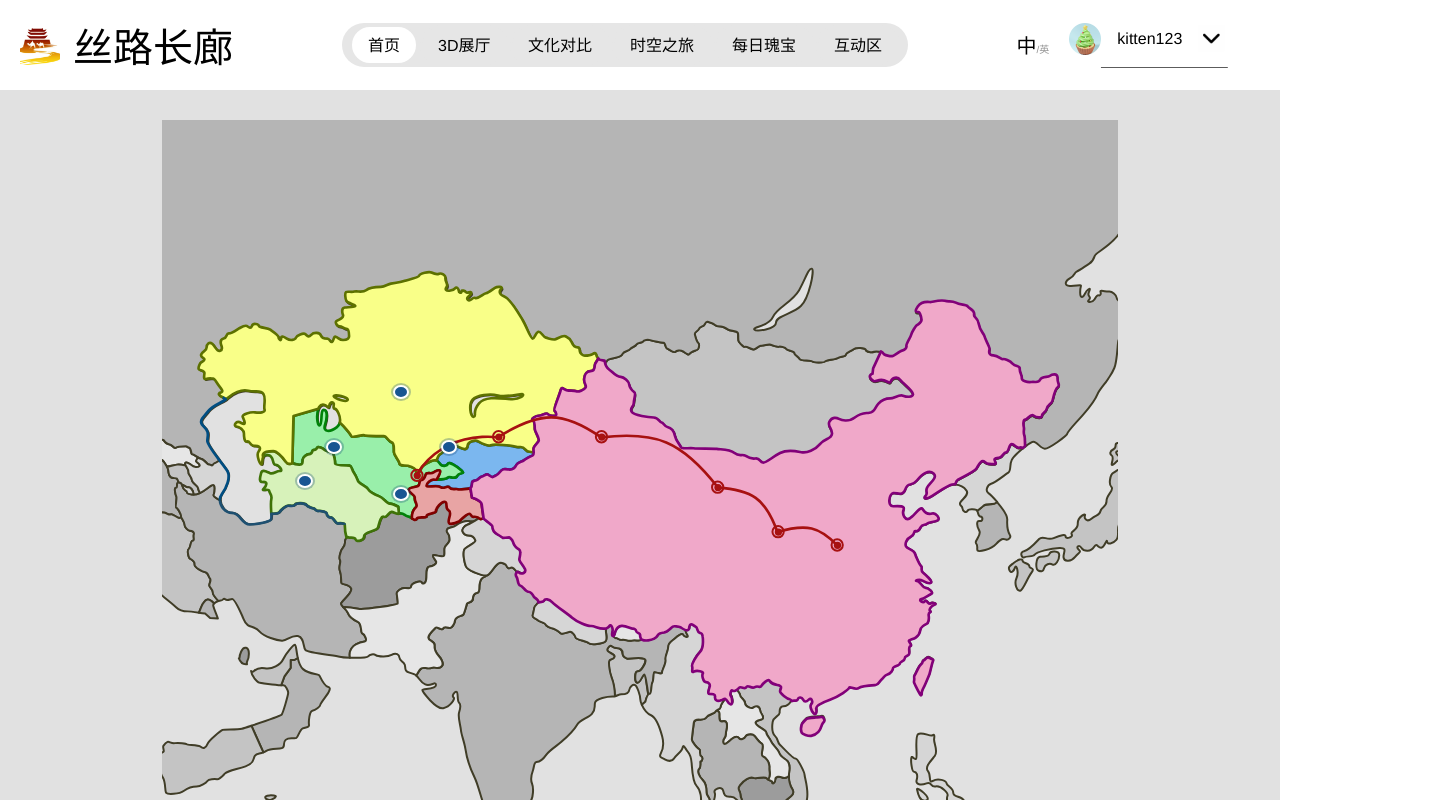
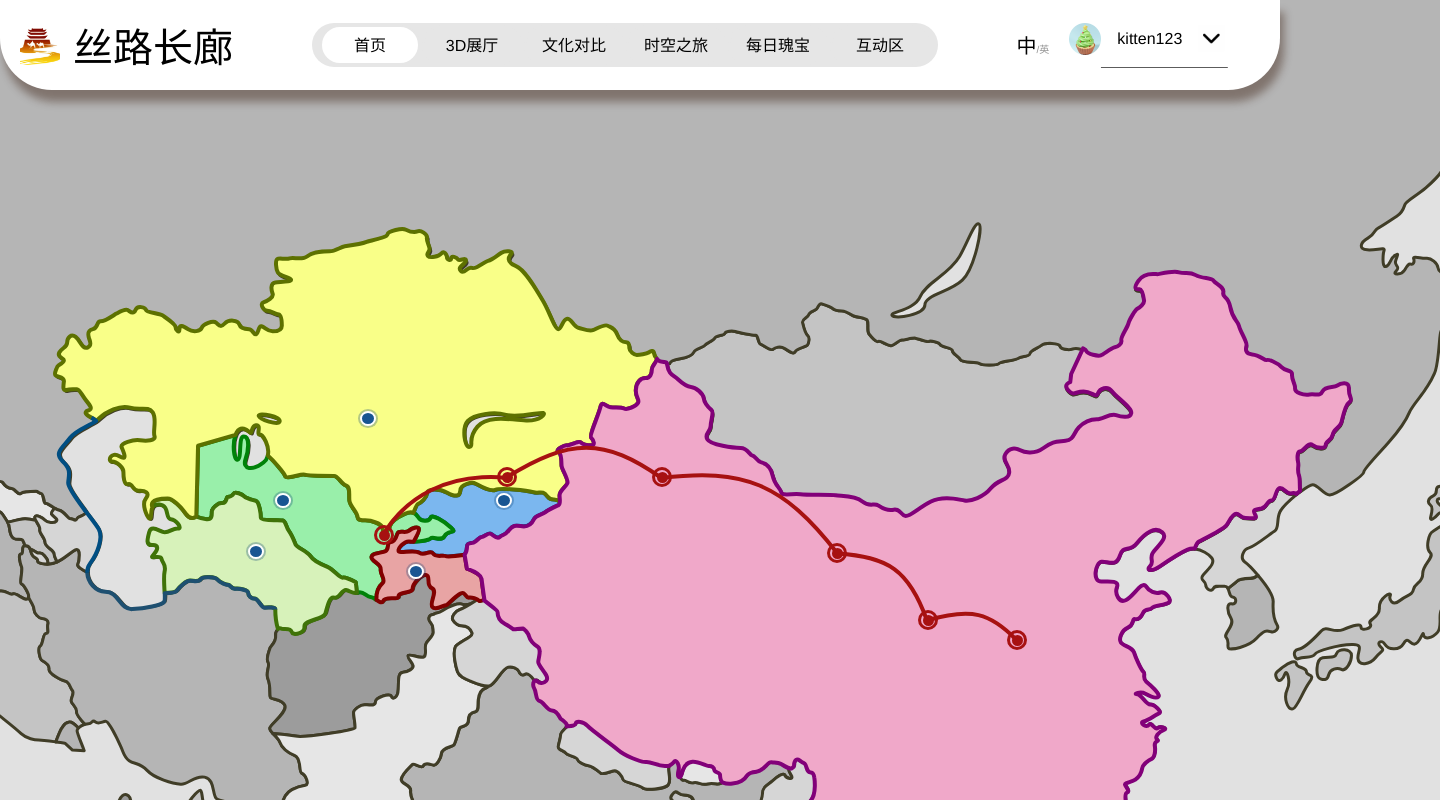
Before and after one commit to Mars-Kinga/OnlineMuseum, a Vue app: page / in a window 1280 px wide. Shown: the top 800 px of the page, 1440 px wide, since content can reach past the window. Built offline with nearby package versions, Linux system fonts and the light colour scheme; a web font is replaced by a local one.

Commit message:
修复地图热点位置和 header 宽度问题

```diff
--- a/src/screens/Desktop.vue
+++ b/src/screens/Desktop.vue
@@ -1,36 +1,30 @@
 <template>
+  <!-- 页面主容器：整张画布（1024x1440），所有元素的定位参照 -->
   <div class="desktop" data-model-id="45:2">
-    <div class="map-stage" @click="onMapClick">
-      <div class="map-wrapper">
-        <img
-          class="bg-image"
-          ref="bgImageRef"
-          alt="Background"
-          src="/img/aigei-com-2.svg"
-        />
-        <img
-          class="map-image"
-          ref="mapImageRef"
-          @load="onMapImageLoad"
-          alt="Map"
-          src="/img/aigei-com-1.svg"
-        />
-        <div class="map-overlay" ref="mapOverlayRef">
+    <!-- 背景装饰SVG（aigei-com-2.svg）：超大幅铺底的装饰图形 -->
+    <img class="aigei-com" alt="Aigei com" src="/img/aigei-com-2.svg" />
+    <!-- 主背景图层（aigei-com-1.svg）：铺满画布的底图 -->
+    <img class="img" alt="Aigei com" src="/img/aigei-com-1.svg" />
+    <!-- 地图国家圆点：五个国家中心的小蓝点，可悬停和点击 -->
+    <div class="map-dots">
       <button
         v-for="dot in mapDots"
         :key="dot.id"
         class="map-dot"
-            :style="getDotStyle(dot)"
+        :style="{ left: dot.left, top: dot.top }"
         :aria-label="dot.name"
         @click.stop="toggleDot(dot)"
         @mouseenter="hoveredDot = dot"
         @mouseleave="hoveredDot = null"
       ></button>
+      <!-- 国家简介预览框 -->
       <div
         v-if="activeDot || hoveredDot"
-            class="tooltip"
-            :class="getTooltipPosition(activeDot || hoveredDot)"
-            :style="getTooltipStyle(activeDot || hoveredDot)"
+        class="tooltip tooltip--right"
+        :style="{
+          left: (activeDot || hoveredDot).left,
+          top: (activeDot || hoveredDot).top,
+        }"
       >
         <h3 class="tooltip-title">
           {{ getTooltip(activeDot || hoveredDot).title }}
@@ -40,23 +34,29 @@
         </p>
       </div>
     </div>
-      </div>
-    </div>
 
+    <!-- 顶部白色导航条背景 -->
     <header class="header-container">
+      <!-- 左侧标题区：Logo 图标 + 标题"丝路长廊" -->
       <div class="header-left">
         <div class="frame-4">
+          <!-- 标题左侧 Logo 图标（mask-group.png） -->
           <img class="mask-group" alt="Mask group" src="/img/mask-group.png" />
+          <!-- 标题文字：丝路长廊 -->
           <div class="text-wrapper-6">丝路长廊</div>
         </div>
       </div>
 
+      <!-- 顶部中部导航与标题区 -->
       <div class="header-center">
         <div class="group">
+          <!-- 导航胶囊容器（灰底圆角条），包含首页/3D展厅/文化对比/时空之旅/每日瑰宝/互动区 -->
           <div class="frame-2">
+            <!-- 导航项：当前激活的"首页"（白底，带边框） -->
             <div class="div-wrapper">
               <div class="text-wrapper-2">首页</div>
             </div>
+            <!-- 导航项：未激活状态（灰边框）-> 包含 3D展厅 / 文化对比 / 时空之旅 / 每日瑰宝 / 互动区 -->
             <div class="frame-3">
               <div class="text-wrapper-3">3D展厅</div>
             </div>
@@ -76,25 +76,34 @@
         </div>
       </div>
 
+      <!-- 右上角用户信息区（头像/用户名/分隔线） -->
       <div class="header-right">
+        <!-- 语言切换文案：中/英 -->
         <div class="p">
           <span class="span">中</span>
           <span class="text-wrapper-7">/英</span>
         </div>
+        <!-- 用户信息区容器 -->
         <div class="frame">
+          <!-- 用户信息一行：左侧图标、用户名、右侧小问号 -->
           <div class="div">
+            <!-- 用户头像/应用图标（ps-4.png）32x32 -->
             <img class="ps" alt="Ps" src="/img/ps-4.png" />
+            <!-- 用户名文案：kitten123 -->
             <div class="text-wrapper">kitten123</div>
+            <!-- 小问号/帮助提示图标（3x图 PNG） -->
             <img
               class="element-BE"
               alt="Element BE"
               src="/img/3-e5-9b-be-e6-a0-87-3x-1.png"
             />
           </div>
+          <!-- 细分隔线（vector-1.svg）位于用户信息区下方 -->
           <img class="vector" alt="Vector" src="/img/vector-1.svg" />
         </div>
       </div>
 
+      <!-- 汉堡菜单按钮：移动端显示 -->
       <button class="hamburger-btn" @click="isMenuOpen = !isMenuOpen">
         <span class="hamburger-line"></span>
         <span class="hamburger-line"></span>
@@ -102,7 +111,9 @@
       </button>
     </header>
 
+    <!-- 移动端菜单：汉堡菜单展开时显示 -->
     <div class="mobile-menu" :class="{ open: isMenuOpen }">
+      <!-- 移动端用户信息区 -->
       <div class="mobile-user-section">
         <div class="p">
           <span class="span">中</span>
@@ -120,6 +131,7 @@
           </div>
         </div>
       </div>
+      <!-- 移动端导航 -->
       <div class="mobile-nav">
         <div class="nav-item active">首页</div>
         <div class="nav-item">3D展厅</div>
@@ -135,112 +147,37 @@
 <script setup>
 import { ref, onMounted, onUnmounted } from "vue";
 
+// 汉堡菜单开关状态
 const isMenuOpen = ref(false);
+// 当前悬停的地图圆点
 const hoveredDot = ref(null);
+// 当前激活的地图圆点
 const activeDot = ref(null);
+// 是否为移动端（宽度 <= 768px）
 const isMobile = ref(window.innerWidth <= 768);
-const mapImageRef = ref(null);
-const mapOverlayRef = ref(null);
-const bgImageRef = ref(null);
 
-const syncOverlayToImage = () => {
-  if (!mapImageRef.value || !mapOverlayRef.value) return;
-
-  const imgRect = mapImageRef.value.getBoundingClientRect();
-  const wrapperRect = mapImageRef.value.parentElement?.getBoundingClientRect();
-
-  if (!wrapperRect) return;
-
-  const left = imgRect.left - wrapperRect.left;
-  const top = imgRect.top - wrapperRect.top;
-
-  mapOverlayRef.value.style.left = `${left}px`;
-  mapOverlayRef.value.style.top = `${top}px`;
-  mapOverlayRef.value.style.width = `${imgRect.width}px`;
-  mapOverlayRef.value.style.height = `${imgRect.height}px`;
-
-  if (bgImageRef.value) {
-    const bgRect = bgImageRef.value.getBoundingClientRect();
-    console.log("=== Bounding Boxes ===");
-    console.log("bgImage:", {
-      left: bgRect.left,
-      top: bgRect.top,
-      width: bgRect.width,
-      height: bgRect.height,
-    });
-    console.log("mapImage:", {
-      left: imgRect.left,
-      top: imgRect.top,
-      width: imgRect.width,
-      height: imgRect.height,
-    });
-    console.log("Overlay position:", {
-      left,
-      top,
-      width: imgRect.width,
-      height: imgRect.height,
-    });
-  }
+// 处理窗口大小变化，更新移动端状态
+const handleResize = () => {
+  isMobile.value = window.innerWidth <= 768;
 };
 
-const onMapImageLoad = () => {
-  syncOverlayToImage();
-};
-
-const handleResize = () => {
-  isMobile.value = window.innerWidth <= 768;
-  syncOverlayToImage();
-};
-
+// 组件挂载时添加窗口大小监听
 onMounted(() => {
   window.addEventListener("resize", handleResize);
-  setTimeout(syncOverlayToImage, 100);
 });
 
+// 组件卸载时移除窗口大小监听
 onUnmounted(() => {
   window.removeEventListener("resize", handleResize);
 });
 
-const SVG_WIDTH = 1440;
-const SVG_HEIGHT = 1024;
-
-const getDotStyle = (dot) => {
-  const leftPercent = (dot.x / SVG_WIDTH) * 100;
-  const topPercent = (dot.y / SVG_HEIGHT) * 100;
-  return {
-    left: `${leftPercent}%`,
-    top: `${topPercent}%`,
-  };
-};
-
-const getTooltipPosition = (dot) => {
-  if (!dot) return "";
-
-  const left = (dot.x / SVG_WIDTH) * 100;
-  const top = (dot.y / SVG_HEIGHT) * 100;
-
-  if (left < 20) return "tooltip--right";
-  if (left > 80) return "tooltip--left";
-  if (top < 30) return "tooltip--bottom";
-  return "tooltip--top";
-};
-
-const getTooltipStyle = (dot) => {
-  if (!dot) return {};
-  const leftPercent = (dot.x / SVG_WIDTH) * 100;
-  const topPercent = (dot.y / SVG_HEIGHT) * 100;
-  return {
-    left: `${leftPercent}%`,
-    top: `${topPercent}%`,
-  };
-};
-
+// 五个国家中心点的位置（百分比，便于自适应）
 const mapDots = ref([
   {
     id: "kz",
     name: "哈萨克斯坦",
-    x: 360,
-    y: 410,
+    left: "25%",
+    top: "40%",
     title: "哈萨克斯坦",
     content: `哈萨克斯坦
 作为世界最大的内陆国，哈萨克斯坦地处中亚北部。
@@ -250,8 +187,8 @@
   {
     id: "uz",
     name: "乌兹别克斯坦",
-    x: 259,
-    y: 492,
+    left: "18%",
+    top: "48%",
     title: "乌兹别克斯坦",
     content: `乌兹别克斯坦
 乌兹别克斯坦位于中亚腹地，这里是中亚文明的心脏地带，撒马尔罕、布哈拉等古城曾是丝绸之路上璀璨的明珠，它们见证了帖木儿帝国的辉煌与波斯、伊斯兰文化的交融。传统手工艺如丝绸纺织、陶瓷制作延续至今，热闹的巴扎与抓饭盛宴更是彰显了当地的淳朴民风。
@@ -259,30 +196,29 @@
 如今，该国通过出口棉花、黄金及能源拓展贸易，并借力丝绸之路遗产发展旅游与经济走廊，重塑中亚交通纽带的角色。`,
   },
   {
+    id: "tm",
+    name: "土库曼斯坦",
+    left: "15%",
+    top: "53%",
+    title: "土库曼斯坦",
+    content: `土库曼斯坦
+土库曼斯坦西邻里海，卡拉库姆沙漠覆盖大部分国土。在此，部落文化根基深厚，地毯编织与阿哈尔捷金马（亦称汗血宝马）的养殖是国家的文化符号。这片土地曾是丝路商队穿越卡拉库姆沙漠的重要补给站，将中亚的绿洲城市与里海、高加索地区相连。历史上，古老的草原部落传统与后来传入的伊斯兰苏菲派信仰相互交织，形成了土库曼人特有的部落文化与宗教信仰体系。古丝绸之路途径梅尔夫等绿洲城市贯通此地，现今则通过能源管道与跨境运输线，延续着东西方交换的使命。`,
+  },
+  {
     id: "tj",
     name: "塔吉克斯坦",
-    x: 360,
-    y: 563,
+    left: "25%",
+    top: "55%",
     title: "塔吉克斯坦",
     content: `塔吉克斯坦
 塔吉克斯坦坐拥帕米尔高原的壮丽山川，山地占其总面积九成，被称为"中亚屋脊"。其文化深受波斯传统影响，波斯语为官方语言，诺鲁孜节与古典诗歌始终是当地人民的生活精髓。
 帕米尔高原通道作为连接中国与波斯的关键路途，商队们不仅带来了货物，也曾使琐罗亚斯德教、佛教和摩尼教在此流行，最终伊斯兰文化通过萨曼王朝的统治在这里深深扎根。如今，中塔合作正重启这条古道，助力贸易与基础设施建设。`,
   },
   {
-    id: "tm",
-    name: "土库曼斯坦",
-    x: 216,
-    y: 543,
-    title: "土库曼斯坦",
-    content: `土库曼斯坦
-土库曼斯坦西邻里海，卡拉库姆沙漠覆盖大部分国土。在此，部落文化根基深厚，地毯编织与阿哈尔捷金马（亦称汗血宝马）的养殖是国家的文化符号。这片土地曾是丝路商队穿越卡拉库姆沙漠的重要补给站，将中亚的绿洲城市与里海、高加索地区相连。
-历史上，古老的草原部落传统与后来传入的伊斯兰苏菲派信仰相互交织，形成了土库曼人特有的部落文化与宗教信仰体系。古丝绸之路途径梅尔夫等绿洲城市贯通此地，现今则通过能源管道与跨境运输线，延续着东西方交换的使命。`,
-  },
-  {
     id: "kg",
     name: "吉尔吉斯斯坦",
-    x: 432,
-    y: 492,
+    left: "30%",
+    top: "48%",
     title: "吉尔吉斯斯坦",
     content: `吉尔吉斯斯坦
 吉尔吉斯斯坦以天山山脉的雄奇风光闻名，湖泊与牧场滋养着游牧传统，伊塞克湖更是古商道上的明珠。这片天山脚下的土地是游牧文化与定居文明交汇的前沿。这里，伟大的史诗《玛纳斯》不仅是一部文学作品，更是承载着吉尔吉斯人历史、萨满信仰与后来伊斯兰化过程的文化宝库。
@@ -290,6 +226,7 @@
   },
 ]);
 
+// 切换地图圆点的激活状态
 const toggleDot = (dot) => {
   if (activeDot.value?.id === dot.id) {
     activeDot.value = null;
@@ -298,81 +235,77 @@
   }
 };
 
-const onMapClick = (e) => {
-  if (!e.target.closest(".map-dot")) {
-    activeDot.value = null;
-  }
+// 获取提示框的位置：根据圆点位置决定提示框显示方向
+const getTooltipPosition = (dot) => {
+  if (!dot) return "";
+
+  const left = parseFloat(dot.left);
+  const top = parseFloat(dot.top);
+
+  if (left < 20) return "tooltip--right";
+  if (left > 80) return "tooltip--left";
+  if (top < 30) return "tooltip--bottom";
+  return "tooltip--top";
 };
 
+// 获取提示框的标题和内容
 const getTooltip = (dot) => {
   return { title: dot.title || dot.name, content: dot.content || "" };
 };
 </script>
 
-<style scoped>
+<style>
+/* 版面说明：以下样式与上方注释一一对应，便于排版调整 */
+/* 页面主容器 */
 .desktop {
   background-color: #e1e1e1;
-  min-height: 100vh;
+  min-height: 1024px;
+  min-width: 1440px;
+  position: relative;
   width: 100%;
-  position: relative;
+  padding-top: 120px;
 }
 
-.desktop .map-stage {
-  position: relative;
+/* 背景装饰SVG（大铺底） */
+.desktop .aigei-com {
+  height: 100%;
+  left: 0;
+  right: 0;
+  position: absolute;
+  top: 0;
   width: 100%;
-  display: flex;
-  align-items: center;
-  justify-content: center;
 }
 
-.desktop .map-wrapper {
-  position: relative;
-  display: inline-block;
+/* 主背景图层 */
+.desktop .img {
+  height: 100%;
+  left: 0;
+  position: absolute;
+  top: 0;
+  width: 100%;
 }
 
-.desktop .bg-image,
-.desktop .map-image {
-  display: block;
-  width: auto;
-  height: auto;
-  max-width: 100vw;
-  max-height: calc(100vh - 120px);
-}
-
-.desktop .bg-image {
+/* 地图国家圆点层：充满画布，允许点击 */
+.desktop .map-dots {
   position: absolute;
-  top: 0;
-  left: 0;
-  z-index: 1;
-}
-
-.desktop .map-image {
-  position: relative;
-  z-index: 2;
-}
-
-.desktop .map-overlay {
-  position: absolute;
+  inset: 0;
   pointer-events: none;
   z-index: 5;
 }
 
+/* 单个蓝色圆点（默认 12px，可按需改） */
 .desktop .map-dot {
   position: absolute;
-  width: 14px;
-  height: 14px;
+  width: 12px;
+  height: 15px;
   border-radius: 50%;
   background: #185592;
   border: 2px solid #ffffff;
   box-shadow: 0 0 0 2px rgba(19, 70, 121, 0.3);
   pointer-events: auto;
-  cursor: pointer;
-  transform: translate(-50%, -50%);
-  transform-origin: center center;
-  z-index: 10;
-  transition: transform 0.1s ease;
 }
 
+/* 顶部白色导航条背景 */
 .header-container {
   background-color: #ffffff;
   height: 90px;
@@ -386,8 +319,11 @@
   justify-content: space-between;
   padding: 0 20px;
   box-sizing: border-box;
+  border-radius: 0 0 52px 52px;
+  box-shadow: 4px 12px 9px rgba(50, 20, 6, 0.4);
 }
 
+/* 左侧标题区容器 */
 .header-left {
   display: flex;
   align-items: center;
@@ -395,6 +331,7 @@
   min-width: fit-content;
 }
 
+/* 顶部中部导航与标题区容器 */
 .header-center {
   display: flex;
   align-items: center;
@@ -404,6 +341,7 @@
   padding: 0 20px;
 }
 
+/* 右上角用户信息区容器 */
 .header-right {
   display: flex;
   align-items: center;
@@ -411,6 +349,7 @@
   flex-shrink: 0;
 }
 
+/* 标题左侧 Logo 图标 */
 .desktop .mask-group {
   height: 40px;
   object-fit: cover;
@@ -418,6 +357,7 @@
   width: 40px;
 }
 
+/* 标题文字：丝路长廊 */
 .desktop .text-wrapper-6 {
   color: #000000;
   font-family: "Ma Shan Zheng", Helvetica;
@@ -430,6 +370,7 @@
   width: fit-content;
 }
 
+/* 用户头像/应用图标 */
 .desktop .ps {
   height: 32px;
   object-fit: cover;
@@ -437,6 +378,7 @@
   width: 32px;
 }
 
+/* 用户名文本 */
 .desktop .text-wrapper {
   color: #000000;
   font-family: "Source Han Sans CN-Medium", Helvetica;
@@ -448,6 +390,7 @@
   width: fit-content;
 }
 
+/* 小问号/帮助图标 */
 .desktop .element-BE {
   aspect-ratio: 1;
   height: 26.67px;
@@ -456,6 +399,7 @@
   width: 26.67px;
 }
 
+/* 细分隔线 */
 .desktop .vector {
   height: 1.33px;
   margin-bottom: -0.67px;
@@ -463,6 +407,7 @@
   width: 190.67px;
 }
 
+/* 顶部中部导航与标题总容器 */
 .desktop .group {
   height: 72px;
   display: flex;
@@ -471,6 +416,7 @@
   flex-wrap: nowrap;
 }
 
+/* 导航胶囊容器 */
 .desktop .frame-2 {
   align-items: center;
   background-color: #e6e6e6;
@@ -488,6 +434,7 @@
   padding: 0 8px;
 }
 
+/* 导航项：激活态（首页） */
 .desktop .div-wrapper {
   align-items: center;
   background-color: #ffffff;
@@ -500,11 +447,12 @@
   justify-content: center;
   padding: 8px 16px;
   position: relative;
-  width: auto;
-  min-width: fit-content;
-  flex-shrink: 1;
+  width: 100px;
+  min-width: 100px;
+  flex-shrink: 0;
 }
 
+/* 导航文字：首页 */
 .desktop .text-wrapper-2 {
   color: #000000;
   font-family: "Source Han Sans CN-Medium", Helvetica;
@@ -518,6 +466,7 @@
   white-space: nowrap;
 }
 
+/* 导航项：未激活态 */
 .desktop .frame-3 {
   align-items: center;
   border: 2px solid;
@@ -529,16 +478,18 @@
   justify-content: center;
   padding: 8px 16px;
   position: relative;
-  width: auto;
-  min-width: fit-content;
+  width: 100px;
+  min-width: 100px;
   background-color: transparent;
-  flex-shrink: 1;
+  flex-shrink: 0;
 }
 
+/* 导航项悬停效果 */
 .desktop .frame-3:hover {
   background-color: #ffffff;
 }
 
+/* 导航文字：3D展厅 / 文化对比 / 时空之旅 / 每日瑰宝 / 互动区 */
 .desktop .text-wrapper-3,
 .desktop .text-wrapper-4,
 .desktop .text-wrapper-5 {
@@ -554,12 +505,14 @@
   width: fit-content;
 }
 
+/* 左侧标题区：Logo + 标题 */
 .desktop .frame-4 {
   align-items: center;
   display: inline-flex;
   gap: 13px;
 }
 
+/* 右上角用户信息区容器 */
 .desktop .frame {
   align-items: flex-start;
   display: flex;
@@ -567,6 +520,7 @@
   gap: 12px;
 }
 
+/* 用户信息一行（头像 + 用户名 + 提示图标） */
 .desktop .div {
   align-items: center;
   display: inline-flex;
@@ -574,6 +528,7 @@
   position: relative;
 }
 
+/* 语言切换容器：中/英 */
 .desktop .p {
   color: transparent;
   font-family: "Source Han Sans CN-Medium", Helvetica;
@@ -583,17 +538,21 @@
   line-height: normal;
 }
 
+/* 语言切换：中 */
 .desktop .span {
   color: #000000;
 }
 
+/* 语言切换：英（小字号） */
 .desktop .text-wrapper-7 {
   color: #939393;
   font-size: 10px;
 }
 
+/* 导航项基础过渡设置，保证悬停有动画 */
 .desktop .frame-3,
-.desktop .div-wrapper {
+.desktop .div-wrapper,
+.desktop .map-dot {
   transition: transform 0.2s ease, box-shadow 0.2s ease;
   will-change: transform;
   transform-origin: center;
@@ -602,16 +561,10 @@
   z-index: 1;
 }
 
-.desktop .map-dot {
-  transition: transform 0.2s ease, box-shadow 0.2s ease;
-  will-change: transform;
-  transform-origin: center;
-  cursor: pointer;
-  z-index: 1;
-}
-
+/* 导航项悬停放大效果 */
 .desktop .frame-3:hover,
-.desktop .div-wrapper:hover {
+.desktop .div-wrapper:hover,
+.desktop .map-dot:hover {
   transform: scale(1.06);
   transition: transform 0.3s ease, box-shadow 0.3s ease;
   box-shadow: 0 4px 12px rgba(0, 0, 0, 0.15);
@@ -619,102 +572,41 @@
   z-index: 10;
 }
 
-.desktop .map-dot:hover {
-  transform: translate(-50%, -50%) scale(1.06);
-  transition: transform 0.3s ease, box-shadow 0.3s ease;
-  box-shadow: 0 4px 12px rgba(0, 0, 0, 0.15);
-  cursor: pointer;
-  z-index: 10;
-}
-
+/* 国家简介提示框样式 */
 .desktop .tooltip {
   position: absolute;
+  transform: translate(-50%, -110%);
   background: #ffffff;
   color: #000000;
   border-radius: 10px;
   padding: 16px;
-  max-width: 280px;
+  max-width: 300px;
   box-shadow: 0 4px 12px rgba(0, 0, 0, 0.15);
-  z-index: 100;
-  pointer-events: auto;
+  z-index: 20;
 }
 
+/* 提示框标题 */
 .desktop .tooltip-title {
   font-size: 16px;
   font-weight: 600;
   margin-bottom: 8px;
 }
 
+/* 靠右显示，避免遮挡，且不抢事件避免闪烁 */
+.desktop .tooltip--right {
+  transform: translate(14px, -100%);
+  max-width: 320px;
+  pointer-events: none;
+}
+
+/* 提示框文本 */
 .desktop .tooltip-text {
   font-size: 13px;
   line-height: 1.5;
   text-align: justify;
 }
 
-.desktop .tooltip--top {
-  transform: translate(-50%, calc(-100% - 12px));
-}
-
-.desktop .tooltip--top::after {
-  content: "";
-  position: absolute;
-  bottom: -8px;
-  left: 50%;
-  transform: translateX(-50%);
-  border-left: 8px solid transparent;
-  border-right: 8px solid transparent;
-  border-top: 8px solid #ffffff;
-}
-
-.desktop .tooltip--bottom {
-  transform: translate(-50%, 12px);
-}
-
-.desktop .tooltip--bottom::after {
-  content: "";
-  position: absolute;
-  top: -8px;
-  left: 50%;
-  transform: translateX(-50%);
-  border-left: 8px solid transparent;
-  border-right: 8px solid transparent;
-  border-bottom: 8px solid #ffffff;
-}
-
-.desktop .tooltip--left {
-  transform: translate(calc(-100% - 12px), -50%);
-}
-
-.desktop .tooltip--left::after {
-  content: "";
-  position: absolute;
-  right: -8px;
-  top: 50%;
-  transform: translateY(-50%);
-  border-top: 8px solid transparent;
-  border-bottom: 8px solid transparent;
-  border-left: 8px solid #ffffff;
-}
-
-.desktop .tooltip--right {
-  transform: translate(12px, -50%);
-}
-
-.desktop .tooltip--right::after {
-  content: "";
-  position: absolute;
-  left: -8px;
-  top: 50%;
-  transform: translateY(-50%);
-  border-top: 8px solid transparent;
-  border-bottom: 8px solid transparent;
-  border-right: 8px solid #ffffff;
-}
-
-.desktop {
-  padding-top: 120px;
-}
-
+/* 汉堡菜单按钮 */
 .hamburger-btn {
   display: none;
   flex-direction: column;
@@ -730,6 +622,7 @@
   z-index: 120;
 }
 
+/* 汉堡菜单线条 */
 .hamburger-line {
   width: 28px;
   height: 3px;
@@ -738,6 +631,7 @@
   transition: all 0.3s ease;
 }
 
+/* 移动端菜单 */
 .mobile-menu {
   display: none;
   position: fixed;
@@ -752,10 +646,12 @@
   transition: max-height 0.3s ease;
 }
 
+/* 移动端菜单展开状态 */
 .mobile-menu.open {
   max-height: 500px;
 }
 
+/* 移动端用户信息区 */
 .mobile-user-section {
   padding: 20px;
   display: flex;
@@ -764,6 +660,7 @@
   border-bottom: 1px solid #e6e6e6;
 }
 
+/* 移动端用户信息区的语言切换 */
 .mobile-user-section .p {
   color: #000000 !important;
   font-family: "Source Han Sans CN-Medium", Helvetica;
@@ -774,15 +671,18 @@
   opacity: 1 !important;
 }
 
+/* 移动端用户信息区的"中" */
 .mobile-user-section .span {
   color: #000000 !important;
 }
 
+/* 移动端用户信息区的"/英" */
 .mobile-user-section .text-wrapper-7 {
   color: #939393 !important;
   font-size: 12px !important;
 }
 
+/* 移动端用户信息区的容器 */
 .mobile-user-section .frame {
   align-items: center;
   display: flex;
@@ -790,18 +690,21 @@
   gap: 12px;
 }
 
+/* 移动端用户信息区的用户信息 */
 .mobile-user-section .div {
   align-items: center;
   display: inline-flex;
   gap: 12px;
 }
 
+/* 移动端用户信息区的头像 */
 .mobile-user-section .ps {
   height: 32px;
   object-fit: cover;
   width: 32px;
 }
 
+/* 移动端用户信息区的用户名 */
 .mobile-user-section .text-wrapper {
   color: #000000;
   font-family: "Source Han Sans CN-Medium", Helvetica;
@@ -809,6 +712,7 @@
   font-weight: 500;
 }
 
+/* 移动端用户信息区的小问号 */
 .mobile-user-section .element-BE {
   aspect-ratio: 1;
   height: 24px;
@@ -816,10 +720,12 @@
   width: 24px;
 }
 
+/* 移动端用户信息区的分隔线 */
 .mobile-user-section .vector {
   display: none;
 }
 
+/* 移动端导航 */
 .mobile-nav {
   padding: 20px;
   display: flex;
@@ -827,6 +733,7 @@
   gap: 10px;
 }
 
+/* 移动端导航项 */
 .nav-item {
   padding: 12px 20px;
   border-radius: 8px;
@@ -835,14 +742,17 @@
   transition: background 0.2s;
 }
 
+/* 移动端导航项悬停 */
 .nav-item:hover {
   background: #f0f0f0;
 }
 
+/* 移动端导航项激活 */
 .nav-item.active {
   background: #e6e6e6;
 }
 
+/* 响应式：宽度 <= 1100px */
 @media (max-width: 1100px) {
   .desktop .text-wrapper-6 {
     font-size: 34px;
@@ -861,6 +771,8 @@
   .desktop .frame-3,
   .desktop .div-wrapper {
     padding: 6px 12px;
+    width: 90px;
+    min-width: 90px;
   }
 
   .desktop .text-wrapper-3,
@@ -889,12 +801,14 @@
   }
 }
 
+/* 响应式：宽度 <= 1023px */
 @media (max-width: 1023px) {
   .desktop .text-wrapper {
     display: none;
   }
 }
 
+/* 响应式：宽度 <= 960px */
 @media (max-width: 960px) {
   .header-container {
     padding: 0 15px;
@@ -927,15 +841,19 @@
   .desktop .frame-3,
   .desktop .div-wrapper {
     padding: 5px 10px;
+    width: 80px;
+    min-width: 80px;
   }
 }
 
+/* 响应式：宽度 <= 899px */
 @media (max-width: 899px) {
   .header-center {
     display: none;
   }
 }
 
+/* 响应式：宽度 <= 880px */
 @media (max-width: 880px) {
   .header-center {
     padding: 0 10px;
@@ -950,6 +868,7 @@
   }
 }
 
+/* 响应式：宽度 <= 768px（移动端） */
 @media (max-width: 768px) {
   .header-container {
     height: 70px;
@@ -983,9 +902,11 @@
   }
 }
 
+/* 响应式：宽度 <= 576px */
 @media (max-width: 576px) {
   .header-container {
     padding: 0 10px;
+    width: 100%;
   }
 
   .desktop .mask-group {
@@ -1001,9 +922,11 @@
   }
 }
 
+/* 响应式：宽度 >= 1920px（大屏） */
 @media (min-width: 1920px) {
   .header-container {
     padding: 0 40px;
+    width: 100%;
   }
 
   .desktop .text-wrapper-6 {
```
Lines whose indentation alone changed are shown as unchanged.
